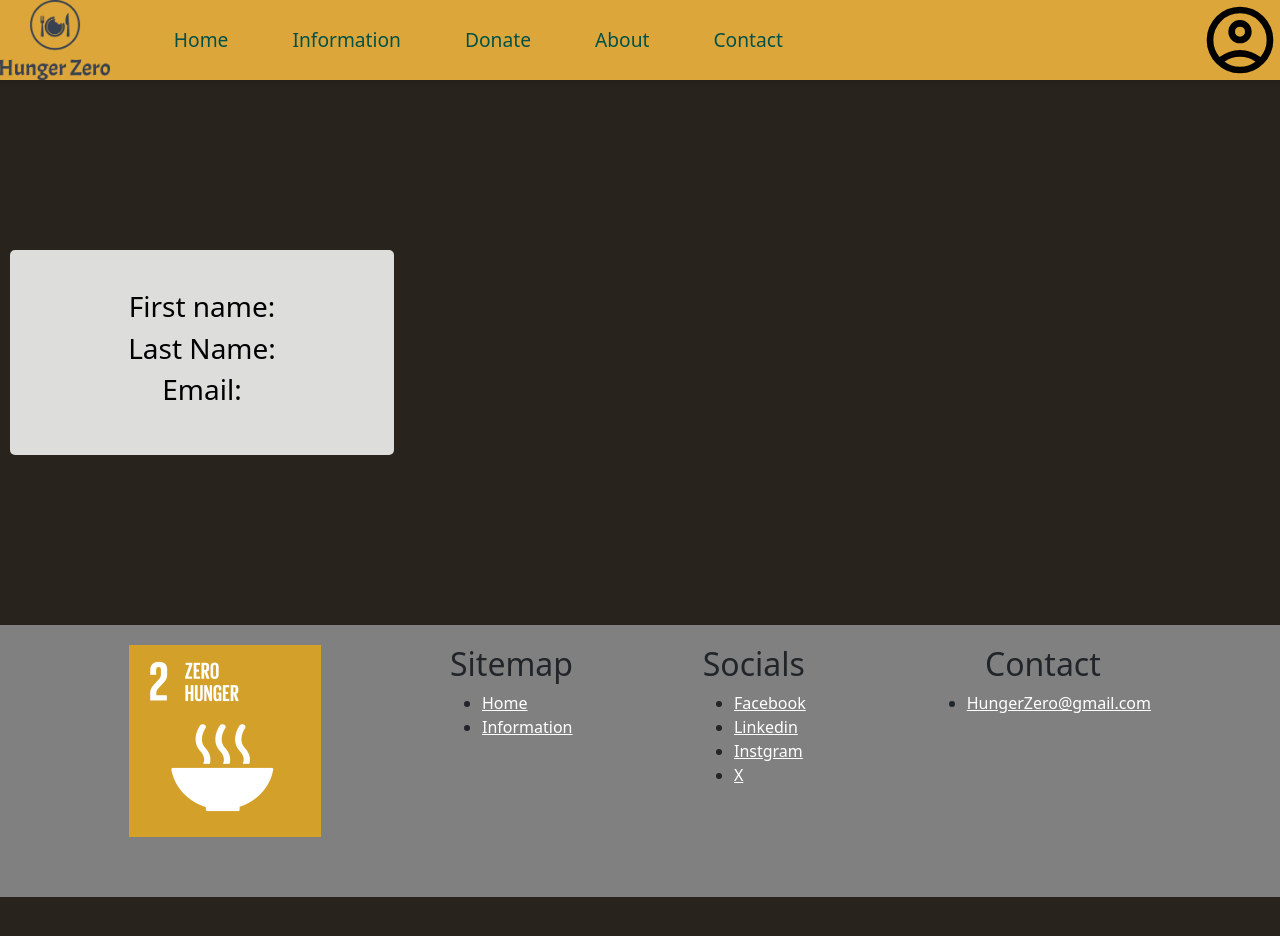
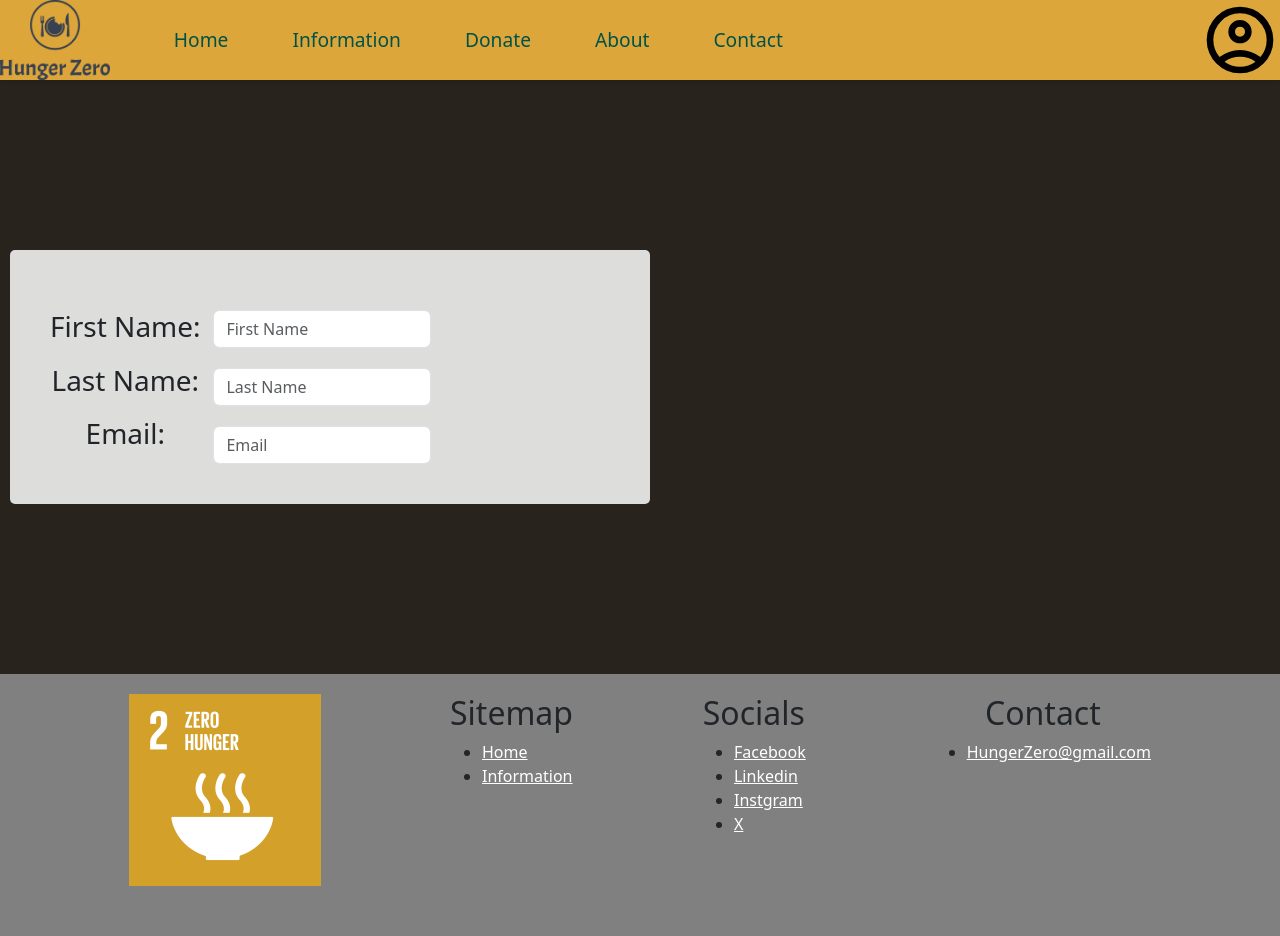
Before and after one commit to erikpersson0884/DAT257-Agile-software-project-management, a React (Vite) app in the folder Frontend/DAT257_Website/: page /profile in a window 1280 px wide. Shown: the top 936 px of the page. Before the commit the page ends 897 px from the top, so only its background shows below. Built offline with nearby package versions, Linux system fonts and the light colour scheme; no server answers.

Commit message:
updated profile page

```diff
--- a/Frontend/DAT257_Website/src/Components/ProfilePage/ProfilePage.css
+++ b/Frontend/DAT257_Website/src/Components/ProfilePage/ProfilePage.css
@@ -1,18 +1,32 @@
-.profileInfoContainer {
-    display: flex;
-    justify-content: center;
-}
+
 
 .profileInfoBox {
+    display: flex;
     text-align: center;
     margin: 10px;
     background-color: rgba(224, 224, 224, 0.986);
-    width: 30vw;
+    width: 50vw;
     padding: 40px;
     border-radius: 5px;
+}
 
+.labelSection {
+    flex-direction: row;
 }
+
+.textBoxSection {
+    flex-direction: row;
+}
+
 
 .profileInfo-h3 {
     color: black;
 }
+
+.labelText {
+    margin-top: 20px;
+}
+
+.form-control {
+    margin-top: 20px;
+}
--- a/Frontend/DAT257_Website/src/Components/ProfilePage/ProfilePage.tsx
+++ b/Frontend/DAT257_Website/src/Components/ProfilePage/ProfilePage.tsx
@@ -16,9 +16,41 @@ function ProfilePage({ userProfile }: ProfilePageProps) {
   return (
     <>
       <div className="profileInfoBox">
-        <h3 className="profileInfo-h3">First name: {userProfile?.firstName}</h3>
-        <h3 className="profileInfo-h3">Last Name: {userProfile?.lastName}</h3>
-        <h3 className="profileInfo-h3">Email: {userProfile?.email}</h3>
+
+        <div className="labelSection">
+          <h3 className="labelText"> First Name: </h3>
+          <h3 className="labelText"> Last Name: </h3>
+          <h3 className="labelText"> Email: </h3>
+        </div>
+
+
+        <div className="textBoxSection">
+        <input
+                type="text"
+                className="form-control"
+                placeholder="First Name"
+                value={userProfile?.firstName}
+              ></input>
+
+        <input
+                type="text"
+                className="form-control"
+                placeholder="Last Name"
+                value={userProfile?.lastName}
+              ></input>
+
+        <input
+                type="email"
+                className="form-control"
+                placeholder="Email"
+                value={userProfile?.email}
+              ></input>
+
+
+        </div>
+
+
+
       </div>
     </>
   );
```
